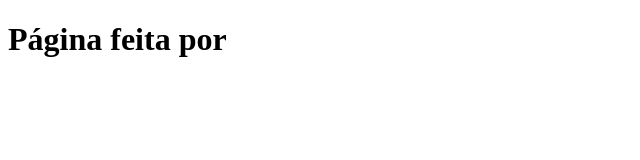
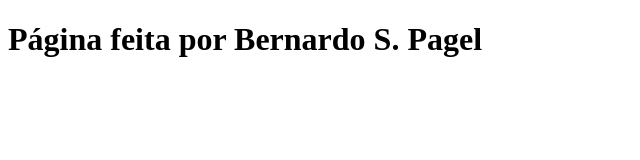
Before and after one commit to Schlup/aula-asis-2024-bernardo-pagel, a plain HTML site: page index.html in a window 1280 px wide. Shown: the whole page, without its empty margins (0-640 px from the left). Drawn offline with Linux system fonts and the light colour scheme.

Commit message:
Alterado nome do criador da página

```diff
--- a/index.html
+++ b/index.html
@@ -5,6 +5,6 @@
     <meta charset="utf-8">
   </head>
   <body>
-    <h1>Página feita por <seu-nome></h1>
+    <h1>Página feita por Bernardo S. Pagel</h1>
   </body>
 </html>
```
